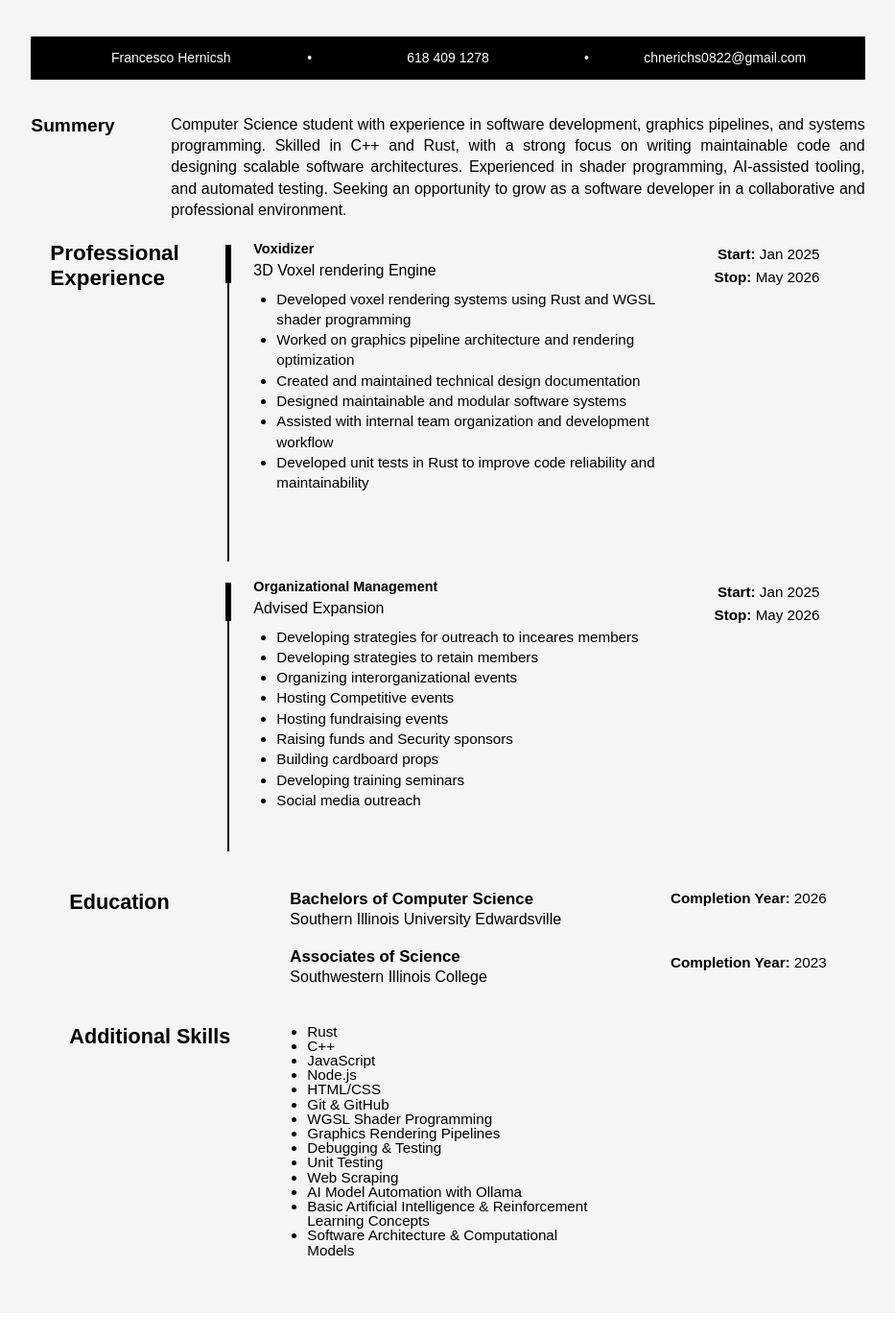
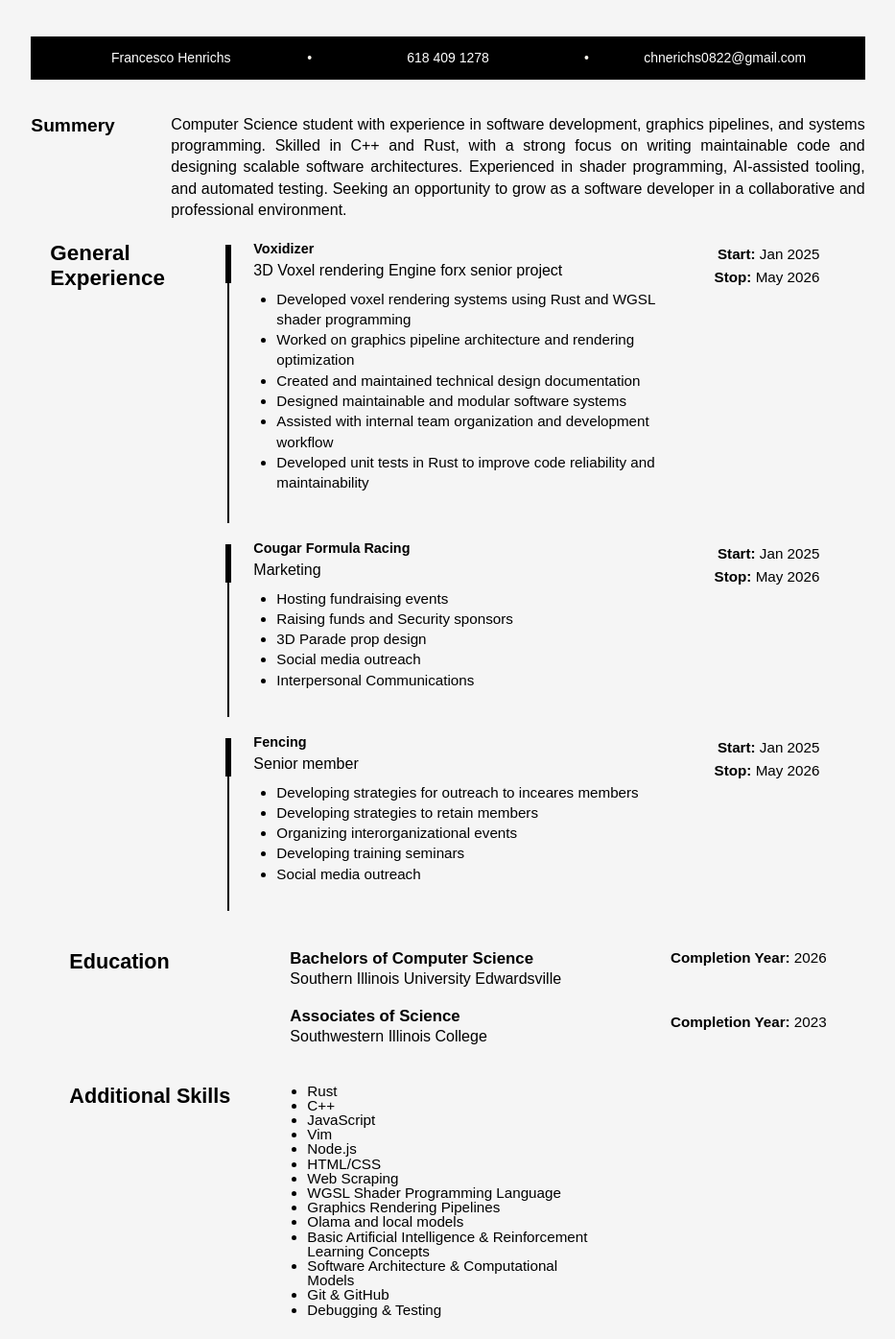
Before and after one commit to TheDoctorsEquivalence909er/Resume, a plain HTML site: page index.html in a window 1280 px wide. Shown: the whole page at 96% size, without its empty margins (173-1106 px from the left). Before the commit the page ends 1368 px from the top, so only its background shows below. Drawn offline with Linux system fonts and the light colour scheme.

Commit message:
updated and changed it
I split advising experience into the two clubs I did and added another sanction. I also change the line spacing and added multiple line spacing for the timeline I also fix the spelling of my name.

```diff
--- a/index.html
+++ b/index.html
@@ -142,15 +142,22 @@
   }
   .timeline-line {
     width: 2px;
-    height: 290px;
+    height: 250px;
     background: black;
   }
 
   .timeline-line-2 {
     width: 2px;
-    height: 240px;
+    height: 140px;
     background: black;
   }
+
+  .timeline-line-3 {
+    width: 2px;
+    height: 140px;
+    background: black;
+  }
+
   .experience-main {
     flex: 1 1 auto;
     min-width: 0;
@@ -253,7 +260,7 @@
 <div id="a4-page">
   <!-- Header -->
   <div id="header">
-    <div class="text">Francesco Hernicsh</div>
+    <div class="text">Francesco Henrichs</div>
     <div class="bullet">•</div>
     <div class="text">618 409 1278</div>
     <div class="bullet">•</div>
@@ -271,7 +278,7 @@
     <!-- Row 1 -->
     <div class="experience-row">
       <div class="experience-left">
-        <h1 class="experience-title">Professional Experience</h1>
+        <h1 class="experience-title"> General Experience</h1>
       </div>
       <div class="timeline">
         <div class="timeline-top"></div>
@@ -279,7 +286,7 @@
       </div>
       <div class="experience-main">
         <h2>Voxidizer</h2>
-        <h3>3D Voxel rendering Engine</h3>
+        <h3>3D Voxel rendering Engine forx senior project</h3>
         <ul>
           <li>Developed voxel rendering systems using Rust and WGSL shader programming</li>
           <li>Worked on graphics pipeline architecture and rendering optimization</li>
@@ -301,16 +308,36 @@
         <div class="timeline-line-2"></div>
       </div>
       <div class="experience-main">
-        <h2>Organizational Management</h2>
-        <h3>Advised Expansion</h3>
+        <h2>Cougar Formula Racing </h2>
+        <h3>Marketing</h3>
+        <ul>
+            <li>Hosting fundraising events </li>
+            <li>Raising funds and Security sponsors</li>
+            <li>3D Parade prop design</li>
+            <li>Social media outreach</li>
+            <li>Interpersonal Communications</li>
+        </ul>
+      </div>
+      <div class="experience-dates">
+        <div><strong>Start:</strong> Jan 2025</div>
+        <div><strong>Stop:</strong> May 2026</div>
+      </div>
+    </div>
+
+     <!-- Row 2 -->
+    <div class="experience-row">
+      <div class="experience-left"></div>
+      <div class="timeline">
+        <div class="timeline-top"></div>
+        <div class="timeline-line-3"></div>
+      </div>
+      <div class="experience-main">
+        <h2>Fencing</h2>
+        <h3>Senior member</h3>
         <ul>
             <li>Developing strategies for outreach to inceares members</li>
             <li>Developing strategies to retain members</li>
             <li>Organizing interorganizational events</li>
-            <li>Hosting Competitive events</li>
-            <li>Hosting fundraising events </li>
-            <li>Raising funds and Security sponsors</li>
-            <li>Building cardboard props </li>
             <li>Developing training seminars </li>
             <li>Social media outreach </li>
         </ul>
@@ -320,6 +347,8 @@
         <div><strong>Stop:</strong> May 2026</div>
       </div>
     </div>
+    <!-- End of Section -->
+
   </div>
   <!-- Lower Sections -->
   <div class="lower-sections">
@@ -355,17 +384,17 @@
             <li>Rust</li>
             <li>C++</li>
             <li>JavaScript</li>
+            <li>Vim</li>
             <li>Node.js</li>
             <li>HTML/CSS</li>
-            <li>Git &amp; GitHub</li>
-            <li>WGSL Shader Programming</li>
+            <li>Web Scraping</li>
+            <li>WGSL Shader Programming Language</li>
             <li>Graphics Rendering Pipelines</li>
-            <li>Debugging & Testing</li>
-            <li>Unit Testing</li>
-            <li>Web Scraping</li>
-            <li>AI Model Automation with Ollama</li>
+            <li>Olama and local models</li>
             <li>Basic Artificial Intelligence & Reinforcement Learning Concepts</li>
             <li>Software Architecture & Computational Models</li>
+            <li>Git &amp; GitHub</li>
+            <li>Debugging & Testing</li>
           </ul>
         </div>
       </div>
```
